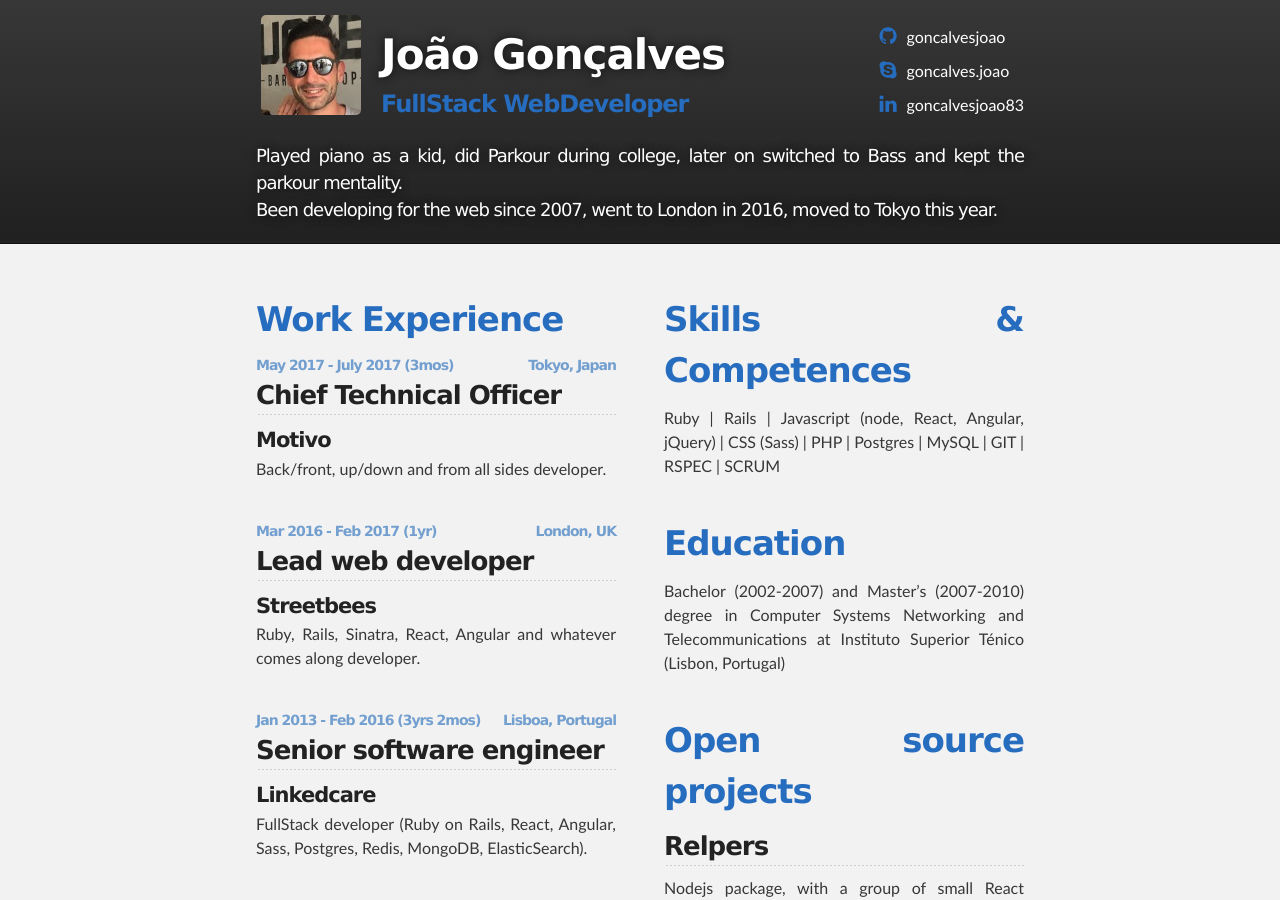
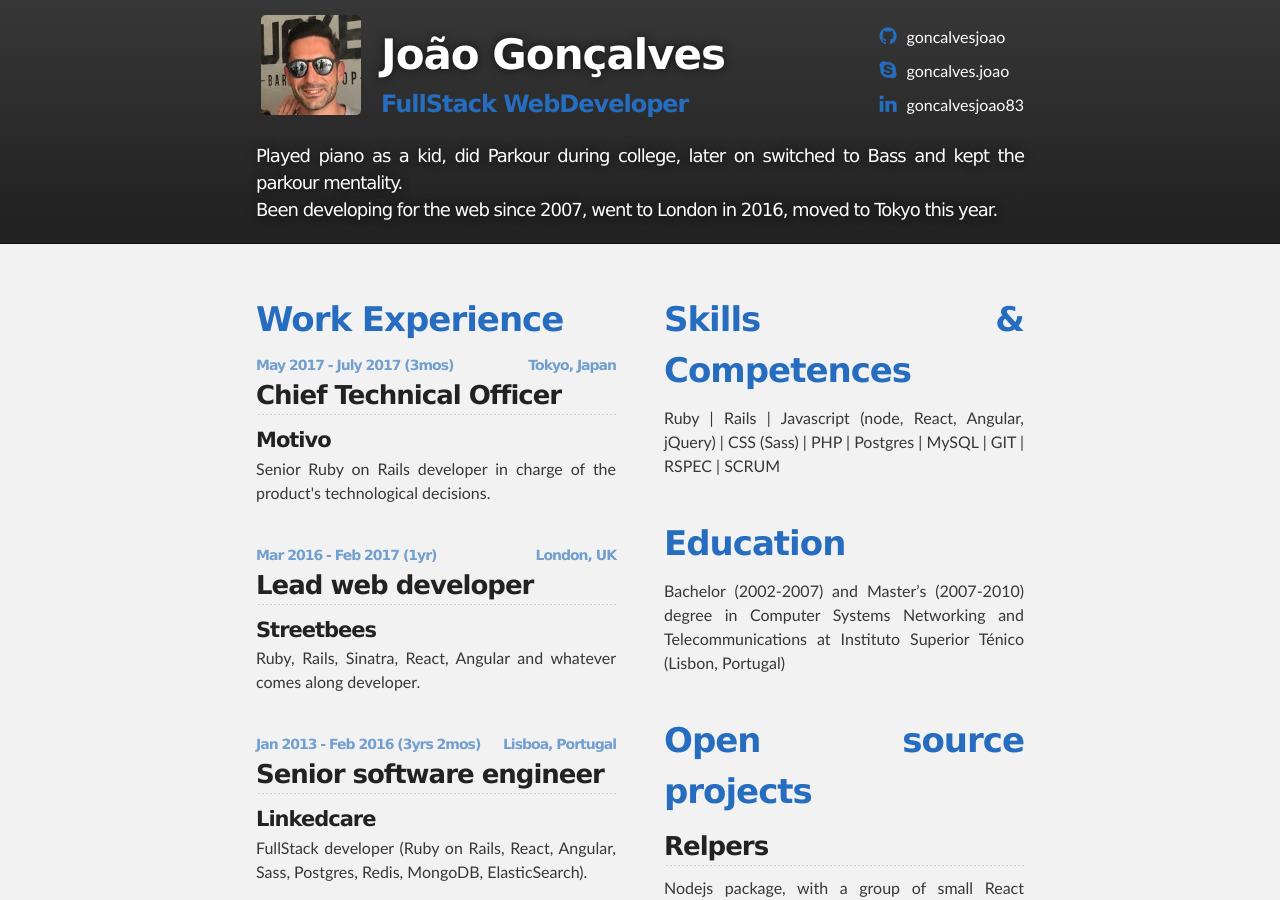
Before and after one commit to goncalvesjoao/goncalvesjoao.github.io, a Jekyll site: the page built from index.html, in a window 1280 px wide and 900 px high. Built offline with Jekyll 4.4.1, drawn with Linux system fonts in a browser that asks for light colours.

Commit message:
motivo description update

```diff
--- a/index.html
+++ b/index.html
@@ -10,7 +10,7 @@ layout: default
     <h5>May 2017 - July 2017 (3mos)<span class="location">Tokyo, Japan</span></h5>
     <h2>Chief Technical Officer</h2>
     <h4>Motivo</h4>
-    <p class="description">Back/front, up/down and from all sides developer.</p>
+    <p class="description">Senior Ruby on Rails developer in charge of the product's technological decisions.</p>
 
     <h5>Mar 2016 - Feb 2017 (1yr)<span class="location">London, UK</span></h5>
     <h2>Lead web developer</h2>
```
